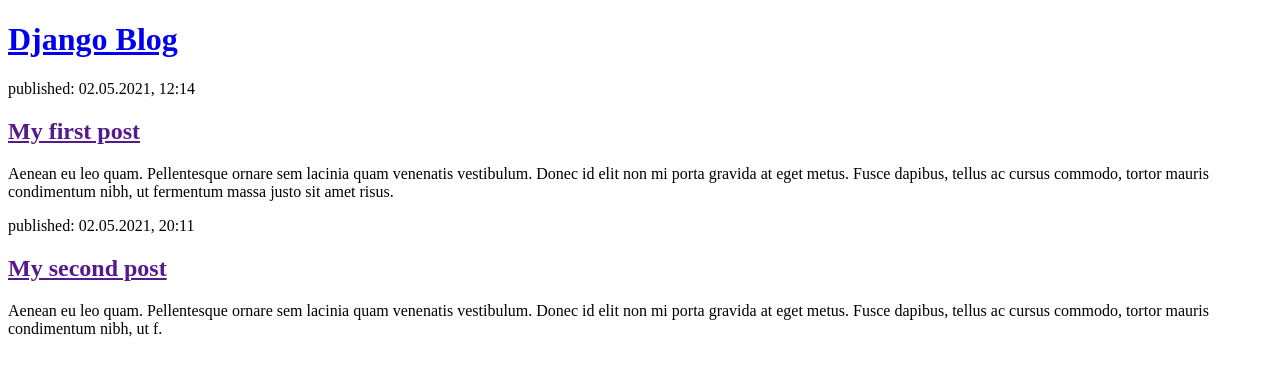
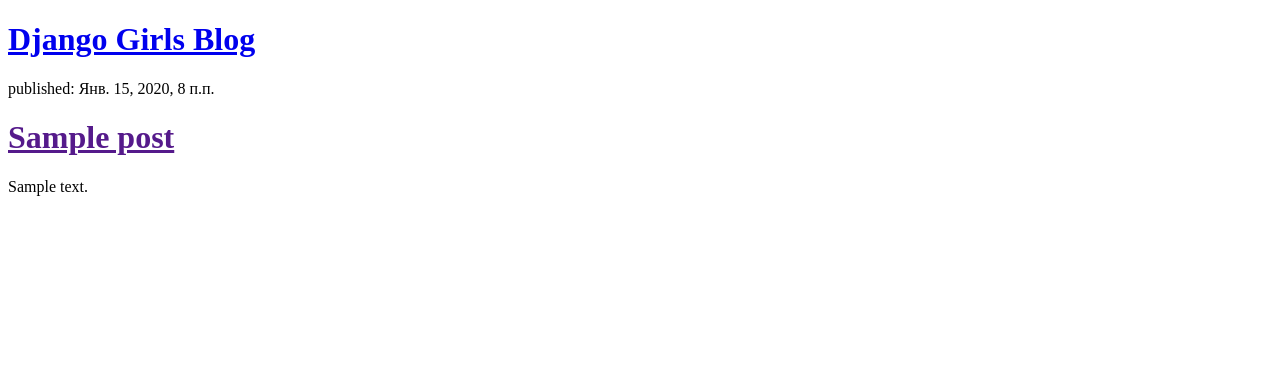
Before and after one commit to SanCheeez/Django4Girls, a Django app: page / in a window 1280 px wide. Shown: the top 376 px of the page. Run offline with Django 3.2, Linux system fonts and the light colour scheme; tables that the repository leaves empty hold one stand-in row (values such as "Sample post").

Commit message:
Улучшенные шаблоны для сайта из базы данных.

```diff
--- a/blog/templates/blog/post_list.html
+++ b/blog/templates/blog/post_list.html
@@ -6,19 +6,15 @@
 </head>
 <body>
     <div>
-        <h1><a href="/">Django Blog</a></h1>
+    <h1><a href="/">Django Girls Blog</a></h1>
+</div>
+
+{% for post in posts %}
+    <div>
+        <p>published: {{ post.published_date }}</p>
+        <h1><a href="">{{ post.title }}</a></h1>
+        <p>{{ post.text|linebreaksbr }}</p>
     </div>
-
-    <div>
-        <p>published: 02.05.2021, 12:14</p>
-        <h2><a href="">My first post</a></h2>
-        <p>Aenean eu leo quam. Pellentesque ornare sem lacinia quam venenatis vestibulum. Donec id elit non mi porta gravida at eget metus. Fusce dapibus, tellus ac cursus commodo, tortor mauris condimentum nibh, ut fermentum massa justo sit amet risus.</p>
-    </div>
-
-    <div>
-        <p>published: 02.05.2021, 20:11</p>
-        <h2><a href="">My second post</a></h2>
-        <p>Aenean eu leo quam. Pellentesque ornare sem lacinia quam venenatis vestibulum. Donec id elit non mi porta gravida at eget metus. Fusce dapibus, tellus ac cursus commodo, tortor mauris condimentum nibh, ut f.</p>
-    </div>
+{% endfor %}
 </body>
 </html>
--- a/blog/views.py
+++ b/blog/views.py
@@ -1,4 +1,7 @@
 from django.shortcuts import render
+from .models import Post
+from django.utils import timezone
 
 def post_list(request):
-    return render(request, 'blog/post_list.html', {})
+    posts = Post.objects.filter(published_date__lte=timezone.now()).order_by('published_date')
+    return render(request, 'blog/post_list.html', {'posts' : posts})
```
